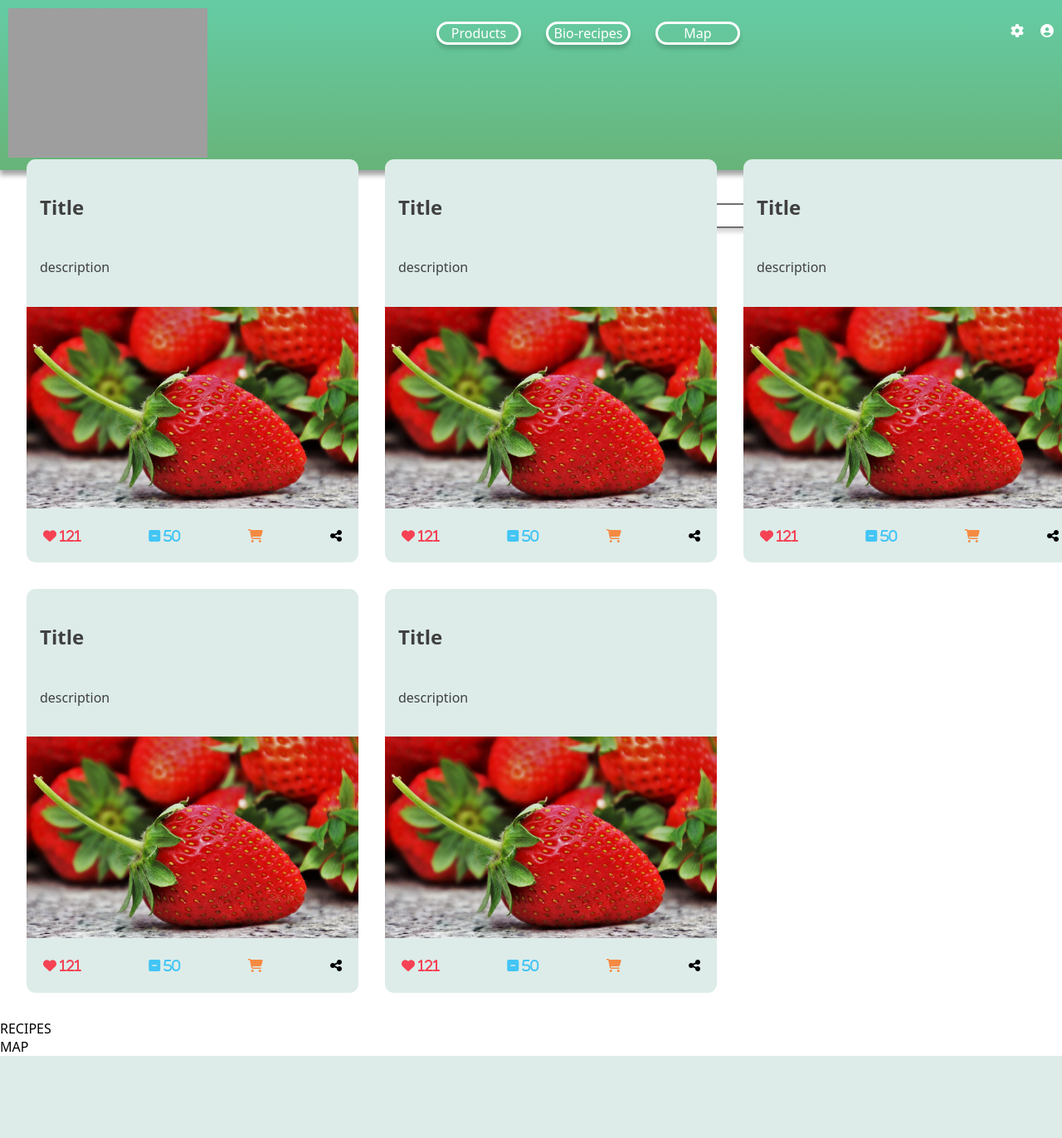
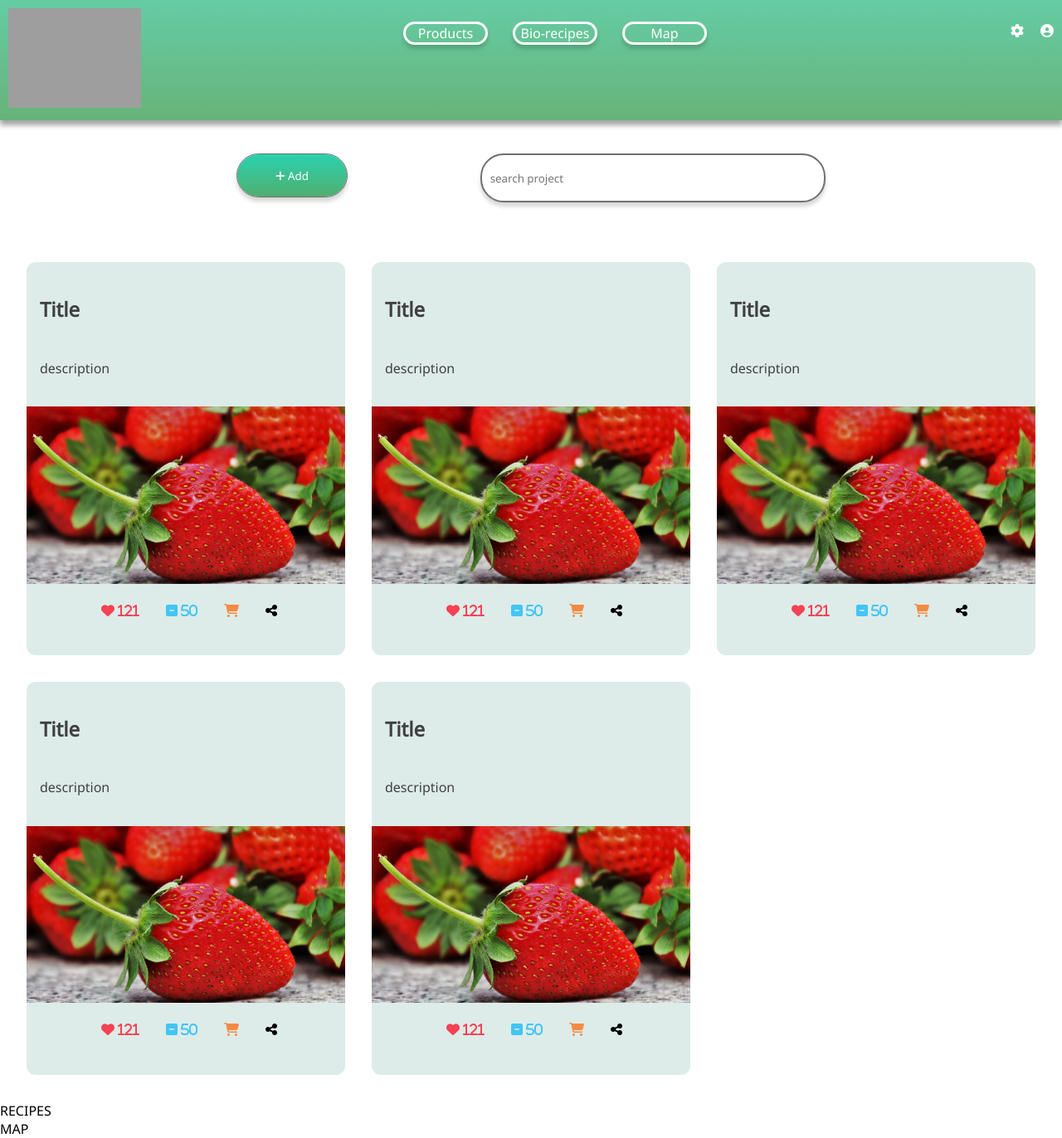
Before and after one commit to MuszKarol/naturprodt_web_app, a PHP site: page /public/views/index.html in a window 1280 px wide. Shown: the whole page at 83% size. Before the commit the page ends 1273 px from the top, so only its background shows below. Run offline with PHP 8.4, Linux system fonts and the light colour scheme; some libraries are stand-ins or nearby versions; grey boxes are pictures that could not be loaded.

Commit message:
Fix page scaling

```diff
--- a/public/css/header.css
+++ b/public/css/header.css
@@ -1,6 +1,8 @@
 .header {
     height: 20vh;
     color: white;
+    display: inline;
+    justify-content: center;
 }
 
 .header__container {
@@ -16,7 +18,7 @@
 }
 
 .header__logo>img {
-    width: 15em;
+    width: 10em;
 }
 
 .header__list{
@@ -65,7 +67,7 @@
     border: 1px solid #707070;
     border-radius: 28px;
     width: 10em;
-    height: 4vh;
+    height: 4em;
 }
 
 .header_searchForm.searchForm {
@@ -78,12 +80,11 @@
     border: 2px solid #707070;
     border-radius: 28px;
     width: 30em;
-    height: 3vh;
+    height: 4em;
     padding-left: 10px;
 }
 
 
-/*tablet*/
-@media only screen and (max-device-width: 767px){
+@media only screen and (max-device-width: 850px) {
 
 }
--- a/public/css/products.css
+++ b/public/css/products.css
@@ -1,15 +1,16 @@
+
 .products__container {
     display: grid;
     grid-template-columns: repeat(3, 1fr);
     grid-gap: 2em;
-	padding: 2em;
+    padding: 2em;
     overflow: auto;
 }
 
 .products__container>div {
 	background: #DDECE9 0% 0% no-repeat padding-box;
 	border-radius: 11px;
-	width: 25em;
+	width: auto;
 }
 
 .product.product__overview {
@@ -22,17 +23,23 @@
 }
 
 .products__container>div>img {
-    height: 50%;
+    height: 45%;
     width: 100%;
     object-fit: cover;
 }
 
 .product.social-section {
-	display: flex;
-	flex-direction: row;
-	justify-content: space-between;
-	height: 10%;
-	margin: 5%;
+    display: flex;
+    justify-content: center;
+}
+
+.product_list.social_list {
+    display: flex;
+    justify-content: center;
+}
+
+.social_item.icon {
+    margin-right: 2em;
 }
 
 .fas.fa-heart {
@@ -46,3 +53,8 @@
 .fas.fa-shopping-cart {
 	color: #f58a42;
 }
+
+
+@media only screen and (max-device-width: 850px) {
+
+}
--- a/public/views/index.html
+++ b/public/views/index.html
@@ -7,6 +7,8 @@
     <link rel="stylesheet" type="text/css" href="../css/style.css">
     <link rel="stylesheet" type="text/css" href="../css/header.css">
     <link rel="stylesheet" type="text/css" href="../css/products.css">
+    <link rel="preconnect" href="https://fonts.gstatic.com">
+    <link href="https://fonts.googleapis.com/css2?family=Noto+Sans&display=swap" rel="stylesheet">
     <script src="https://kit.fontawesome.com/d8d0f3c8c2.js" crossorigin="anonymous"></script>
     <title>naturprodt</title>
 </head>
@@ -60,9 +62,14 @@
                 </div>
                 <img src="../img/uploads/strawberries.jpg">
                 <div class="product social-section">
+                    <ul class="product_list social_list">
+                        <li class="social_item icon">
                             <i class="fas fa-heart"> 121</i>
+                        <li class="social_item icon">
                             <i class="fas fa-minus-square"> 50</i>
+                        <li class="social_item icon">
                             <i class="fas fa-shopping-cart"></i>
+                        <li class="social_item icon">
                             <i class="fas fa-share-alt"></i>
                 </div>
             </div>
@@ -73,9 +80,14 @@
                 </div>
                 <img src="../img/uploads/strawberries.jpg">
                 <div class="product social-section">
+                    <ul class="product_list social_list">
+                        <li class="social_item icon">
                             <i class="fas fa-heart"> 121</i>
+                        <li class="social_item icon">
                             <i class="fas fa-minus-square"> 50</i>
+                        <li class="social_item icon">
                             <i class="fas fa-shopping-cart"></i>
+                        <li class="social_item icon">
                             <i class="fas fa-share-alt"></i>
                 </div>
             </div>
@@ -86,9 +98,14 @@
                 </div>
                 <img src="../img/uploads/strawberries.jpg">
                 <div class="product social-section">
+                    <ul class="product_list social_list">
+                        <li class="social_item icon">
                             <i class="fas fa-heart"> 121</i>
+                        <li class="social_item icon">
                             <i class="fas fa-minus-square"> 50</i>
+                        <li class="social_item icon">
                             <i class="fas fa-shopping-cart"></i>
+                        <li class="social_item icon">
                             <i class="fas fa-share-alt"></i>
                 </div>
             </div>
@@ -99,9 +116,14 @@
                 </div>
                 <img src="../img/uploads/strawberries.jpg">
                 <div class="product social-section">
+                    <ul class="product_list social_list">
+                        <li class="social_item icon">
                             <i class="fas fa-heart"> 121</i>
+                        <li class="social_item icon">
                             <i class="fas fa-minus-square"> 50</i>
+                        <li class="social_item icon">
                             <i class="fas fa-shopping-cart"></i>
+                        <li class="social_item icon">
                             <i class="fas fa-share-alt"></i>
                 </div>
             </div>
@@ -112,9 +134,14 @@
                 </div>
                 <img src="../img/uploads/strawberries.jpg">
                 <div class="product social-section">
+                    <ul class="product_list social_list">
+                        <li class="social_item icon">
                             <i class="fas fa-heart"> 121</i>
+                        <li class="social_item icon">
                             <i class="fas fa-minus-square"> 50</i>
+                        <li class="social_item icon">
                             <i class="fas fa-shopping-cart"></i>
+                        <li class="social_item icon">
                             <i class="fas fa-share-alt"></i>
                 </div>
             </div>
```
Also changed, not shown: public/css/style.css (line endings or trailing spaces). Lines whose indentation alone changed are shown as unchanged.
